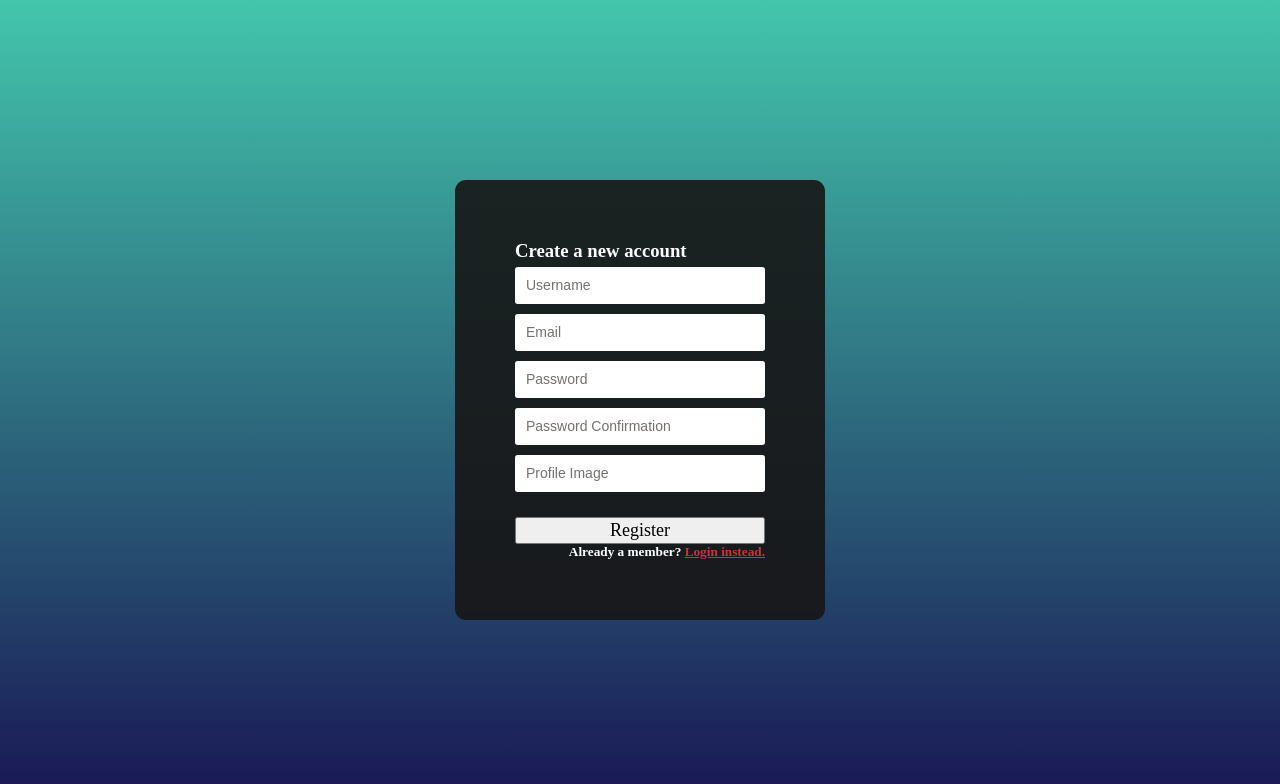
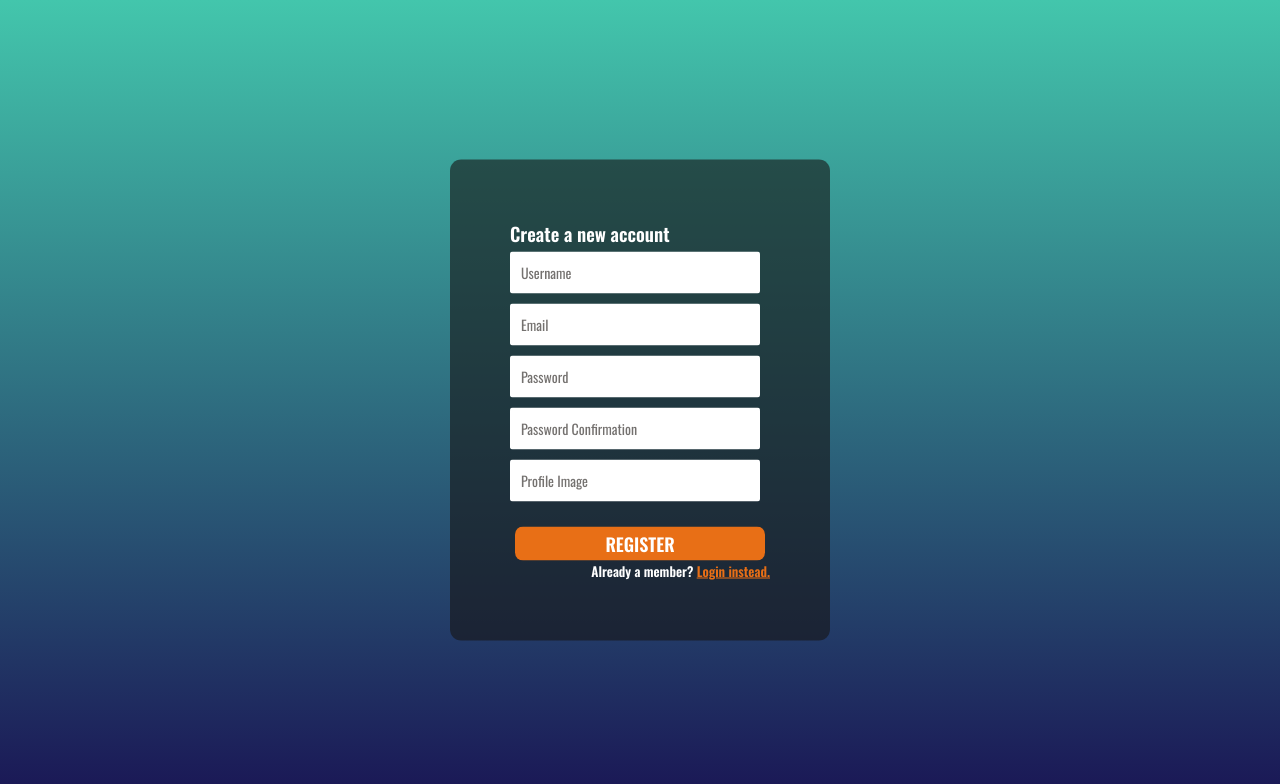
Before and after one commit to alaraayan/todo-frontend, a React (Create React App) app: page /register in a window 1280 px wide. Shown: the top 784 px of the page. Built offline with nearby package versions, Linux system fonts and the light colour scheme; no server answers.

Commit message:
register and login styling done

```diff
--- a/public/index.html
+++ b/public/index.html
@@ -4,6 +4,9 @@
     <meta charset="utf-8" />
     <link rel="icon" href="%PUBLIC_URL%/favicon.ico" />
     <meta name="viewport" content="width=device-width, initial-scale=1" />
+    <style>
+      @import url('https://fonts.googleapis.com/css2?family=Oswald:wght@200;400;600&display=swap');
+      </style>
     <title>GA-LDN React Template</title>
   </head>
   <body>
--- a/src/App.js
+++ b/src/App.js
@@ -13,7 +13,7 @@ function App() {
         <Route path="/" element={<Home />} />
         <Route path="register" element={<Register />} />
         <Route path="login" element={<Login />} />
-        <Route path="todos" element={<TodoIndex />} />
+        <Route path="my-list" element={<TodoIndex />} />
       </Routes>
     </BrowserRouter>
   )
--- a/src/components/auth/Login.js
+++ b/src/components/auth/Login.js
@@ -20,7 +20,7 @@ function Login() {
       const res = await loginUser(formData)
       setToken(res.data.token)
 
-      navigate('/')
+      navigate('/my-list')
       toast.error('Welcome back!')
     } catch (e) {
       setIsError(true)
--- a/src/components/auth/Register.js
+++ b/src/components/auth/Register.js
@@ -29,7 +29,7 @@ function Register() {
       const res = await loginUser(loginForm)
       setToken(res.data.token)
       toast.error('Successfully registered! Welcome!')
-      navigate('/')
+      navigate('/my-list')
     } catch (e) {
       setError(e.response.data.message)
     }
--- a/src/styles/main.scss
+++ b/src/styles/main.scss
@@ -3,4 +3,5 @@
 * {
   box-sizing: border-box;
   margin: 0;
+  font-family: 'Oswald', sans-serif;
 }
--- a/src/styles/user-forms.scss
+++ b/src/styles/user-forms.scss
@@ -1,14 +1,16 @@
-$off-black: rgba(24, 22, 22, 0.91);
+$off-black: rgba(24, 22, 22, 0.61);
 $grey: rgb(69,69,69);
 $light-grey: rgb(116, 113, 111);
-$button-color: rgb(248, 68, 68);
-$button-hover-color: rgb(202, 52, 52);
-$button-selected-color: rgb(121, 25, 25);
+$button-color: rgb(202, 28, 28);
+
+$gradient-green: rgb(67, 198, 172);
+$gradient-green-darker: rgb(28, 151, 126);
+$gradient-navy: rgb(26, 22, 85);
 
 .user-forms{
-  background: #43c6ac; /* fallback for old browsers */
-  background: -webkit-linear-gradient(to bottom, #43c6ac, #191654); /* Chrome 10-25, Safari 5.1-6 */
-  background: linear-gradient(to bottom, #43c6ac, #191654); /* W3C, IE 10+/ Edge, Firefox 16+, Chrome 26+, Opera 12+, Safari 7+ */
+  background: $gradient-green; /* fallback for old browsers */
+  background: -webkit-linear-gradient(to bottom, $gradient-green, $gradient-navy); /* Chrome 10-25, Safari 5.1-6 */
+  background: linear-gradient(to bottom, $gradient-green, $gradient-navy); /* W3C, IE 10+/ Edge, Firefox 16+, Chrome 26+, Opera 12+, Safari 7+ */
   height: 100vh;
   background-size: cover;
 
@@ -25,7 +27,7 @@ $button-selected-color: rgb(121, 25, 25);
   color: white;
   position: fixed;
   .user-info{
-    color: black;
+    color: #E86F16;
     background-color: white;
     outline: none;
     width: 250px;
@@ -42,7 +44,7 @@ $button-selected-color: rgb(121, 25, 25);
   button.user-form {
     margin-top: 20px;
     margin-bottom: 0px;
-    font-family: 'Bebas Neue', cursive;
+    font-weight: 600;
     width: 250px;
     font-size: 18px;
   }
@@ -50,7 +52,7 @@ $button-selected-color: rgb(121, 25, 25);
     color: white;
   }
   p{
-    color: rgb(238, 148, 13);
+    color: #E86F16;
   }
   span {
     color: white;
@@ -60,6 +62,42 @@ $button-selected-color: rgb(121, 25, 25);
     text-align: right;
   }
   a {
-    color: $button-hover-color;
+    color: #E86F16;
   }
 }
+
+button {
+  position: relative;
+  overflow: hidden;
+  display: inline-flex;
+  align-items: center;
+  justify-content: center;
+  padding: 1rem;
+  margin: 5px;
+  height: 30px;
+  outline: none;
+  font-size: 15px;
+  color: white;
+  text-transform: uppercase;
+  background-color: #E86F16;
+  border-radius: 0.5rem;
+  border: solid 1px transparent;
+  cursor: pointer;
+  transition-property: box-shadow;
+  transition-duration: 0.35s;
+}
+button:hover {
+  background: $gradient-green;
+  box-shadow: 0 2px rgba($gradient-navy, 0.16);
+  transform: translateY(0.5px);
+}
+button:focus {
+  background-color: $gradient-green-darker;
+}
+
+.buttons-container {
+  margin: 20px;
+  text-align: right;
+  display: flex;
+  justify-content: flex-end;
+  }
```
